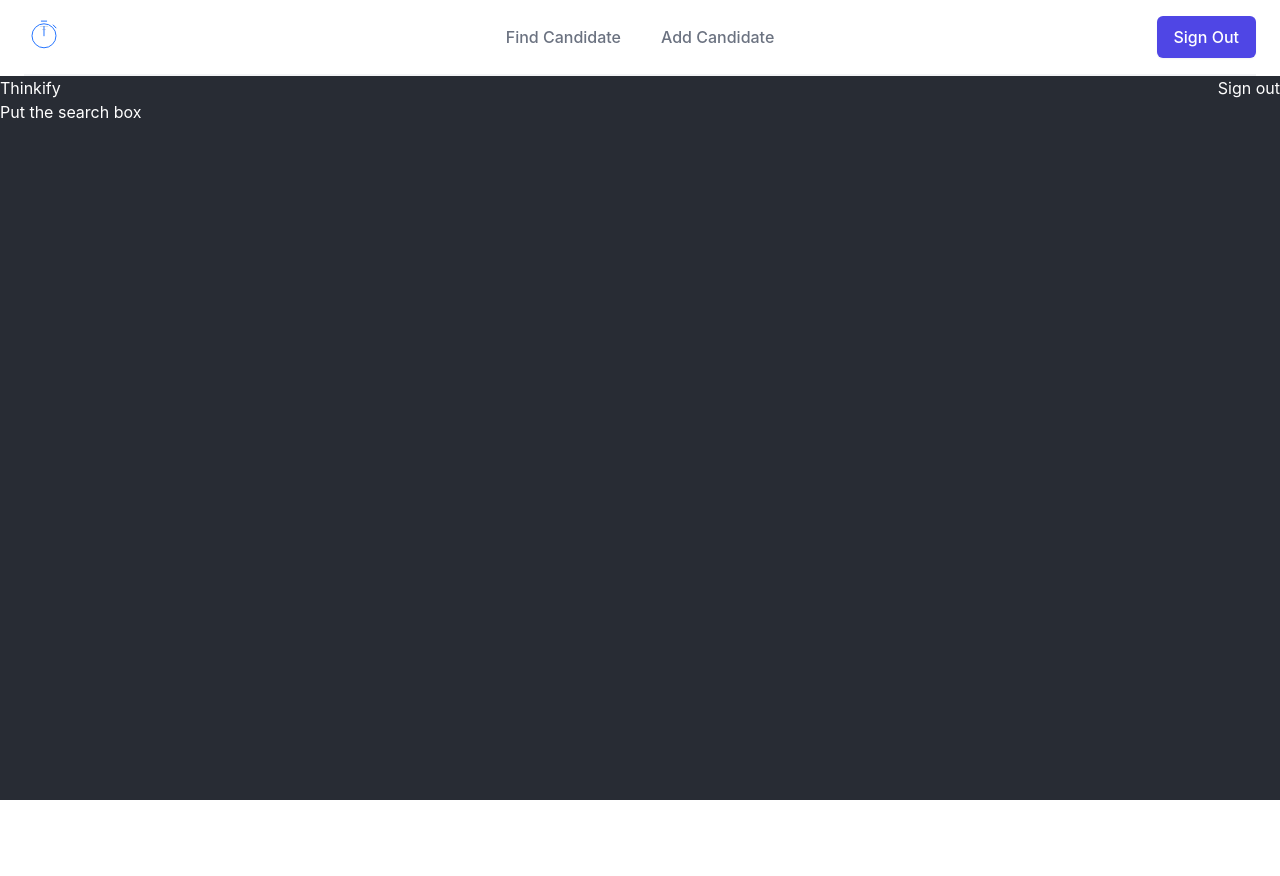
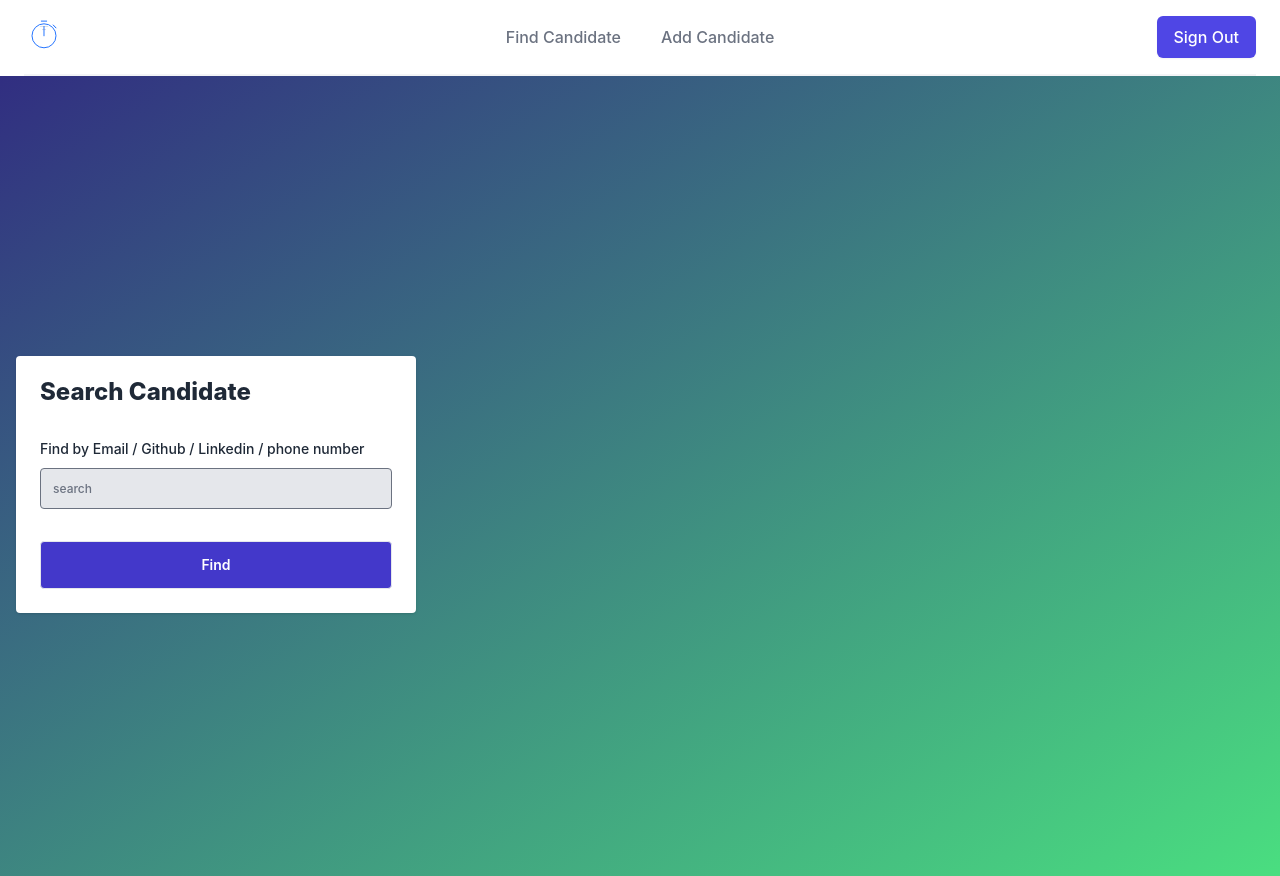
Before and after one commit to Thinkify/Easy-recruit-plugins, a React (Create React App) app in the folder r-app/: page / in a window 1280 px wide. Before the commit the page ends 800 px from the top, so only its background shows below. Built offline with nearby package versions, Linux system fonts and the light colour scheme; no server answers; sample sign-in values are in the browser's storage.

Commit message:
Login logout feature completed

```diff
--- a/r-app/src/App.js
+++ b/r-app/src/App.js
@@ -4,7 +4,6 @@ import { BrowserRouter as Router, Route } from "react-router-dom";
 import Home from "./pages/Home";
 import Login from "./pages/Login";
 import SignUp from "./pages/SignUp";
-import Find from "./pages/Find";
 import AddCandidate from "./pages/AddCandidate";
 import { AuthProvider } from "./context/Auth";
 import PrivateRoute from "./HOC/PrivateRoute";
@@ -17,7 +16,6 @@ const App = () => {
       <Router>
         <div className={'App h-screen'}>
           <Header></Header>
-          <PrivateRoute exact path="/find" component={Find} />
           <PrivateRoute exact path="/add" component={AddCandidate} />
           <PrivateRoute exact path="/" component={Home} />
           <Route exact path="/login" component={Login} />
--- a/r-app/src/components/header.js
+++ b/r-app/src/components/header.js
@@ -37,7 +37,7 @@ export default function Header() {
             <div>
               <Popover.Group as="nav" className="hidden md:flex space-x-10">
                 <a className="text-base font-medium text-gray-500 hover:text-gray-900">
-                  <Link to="/find">Find Candidate</Link>
+                  <Link to="/">Find Candidate</Link>
                 </a>
                 <a className="text-base font-medium text-gray-500 hover:text-gray-900">
                   <Link to="/add">Add Candidate</Link>
@@ -108,7 +108,7 @@ export default function Header() {
             <div className="py-6 px-5 space-y-6">
               <div className="grid grid-cols-2 gap-y-4 gap-x-8">
                 <div className="text-base font-medium text-gray-900 hover:text-gray-700">
-                  <Link to="/find">Find Candidate</Link>
+                  <Link to="/">Find Candidate</Link>
                 </div>
                 <div className="text-base font-medium text-gray-900 hover:text-gray-700">
                   <Link to="/add">Add Candidate</Link>
--- a/r-app/src/pages/Home.js
+++ b/r-app/src/pages/Home.js
@@ -1,24 +1,128 @@
-import React, { useContext } from "react";
-import app from "../base";
-import { AuthContext } from "../context/Auth";
+import React, { useState } from "react";
+import { withRouter } from "react-router";
+import { findCandidate } from "../services/candidates";
 
-const Home = (props) => {
-  const { currentUser } = useContext(AuthContext);
-  console.log("currentUser:", currentUser);
+const Find = () => {
+  const [candidate, setCandidate] = useState("");
+
+  const handleFind = async (event) => {
+    event.preventDefault();
+    const { data } = event.target.elements;
+    try {
+      const res = await findCandidate({ email: data?.value });
+      console.log("candidate", res);
+      setCandidate(res);
+    } catch (error) {
+      alert(error);
+    }
+  };
 
   return (
-    <div>
-      <header>
-        <div className={"flex justify-between items-center"}>
-          <div>Thinkify</div>
-          <button onClick={() => app.auth().signOut()}>Sign out</button>
+    <div className="h-full bg-gradient-to-tl from-green-400 to-indigo-900 w-full py-4 px-4 grid grid-cols-6 gap-6">
+      <div className="flex flex-col items-center justify-center col-span-2">
+        <form
+          onSubmit={handleFind}
+          className="bg-white shadow rounded w-full p-6 mt-4"
+        >
+          <p
+            tabindex="0"
+            className="focus:outline-none text-2xl font-extrabold leading-6 text-gray-800"
+          >
+            Search Candidate
+          </p>
+          <div className={"mt-8"}>
+            <label
+              id="data"
+              className="text-sm font-medium leading-none text-gray-800"
+            >
+              Find by Email / Github / Linkedin / phone number
+            </label>
+            <input
+              aria-labelledby="data"
+              type="text"
+              name="data"
+              placeholder="search"
+              className="bg-gray-200 border rounded  text-xs font-medium leading-none text-gray-800 py-3 w-full pl-3 mt-2"
+            />
+          </div>
+          <div className="mt-8">
+            <button
+              type="submit"
+              className="focus:ring-2 focus:ring-offset-2 focus:ring-indigo-700 text-sm font-semibold leading-none text-white focus:outline-none bg-indigo-700 border rounded hover:bg-indigo-600 py-4 w-full"
+            >
+              Find
+            </button>
+          </div>
+        </form>
+      </div>
+      {candidate && (
+        <div className="bg-white p-3 shadow-sm rounded-sm col-span-4">
+          <div>
+		  <div className="flex items-center space-x-2 font-semibold text-gray-900 leading-8">
+            <span clas="text-green-500">
+              <svg
+                className="h-5"
+                xmlns="http://www.w3.org/2000/svg"
+                fill="none"
+                viewBox="0 0 24 24"
+                stroke="currentColor"
+              >
+                <path
+                  stroke-linecap="round"
+                  stroke-linejoin="round"
+                  stroke-width="2"
+                  d="M16 7a4 4 0 11-8 0 4 4 0 018 0zM12 14a7 7 0 00-7 7h14a7 7 0 00-7-7z"
+                />
+              </svg>
+            </span>
+            <span className="tracking-wide">{candidate?.name}</span>
+          </div>
+          <div className="text-gray-700">
+            <div className="grid md:grid-cols-2 text-sm">
+              <div className="grid grid-cols-2">
+                <div className="px-4 py-2 font-semibold">email</div>
+                <div className="px-4 py-2">
+					<a className="text-blue-800" href={`mailto:${candidate?.email}`}>
+                    {candidate?.email}
+                  	</a>
+
+				</div>
+              </div>
+              <div className="grid grid-cols-2">
+                <div className="px-4 py-2 font-semibold">Phone</div>
+                <div className="px-4 py-2">{candidate?.contact}</div>
+              </div>
+              <div className="grid grid-cols-2">
+                <div className="px-4 py-2 font-semibold">currentSalary</div>
+                <div className="px-4 py-2">{candidate?.currentSalary}</div>
+              </div>
+			  <div className="grid grid-cols-2">
+                <div className="px-4 py-2 font-semibold">expectedSalary</div>
+                <div className="px-4 py-2">{candidate?.expectedSalary}</div>
+              </div>
+
+              <div className="grid grid-cols-2">
+                <div className="px-4 py-2 font-semibold">linkedInProfile</div>
+                <div className="px-4 py-2">{candidate?.linkedInProfile}</div>
+              </div>
+              <div className="grid grid-cols-2">
+                <div className="px-4 py-2 font-semibold">Github</div>
+                <div className="px-4 py-2">{candidate?.gitHub}</div>
+              </div>
+              <div className="grid grid-cols-2">
+                <div className="px-4 py-2 font-semibold">Last updated time</div>
+                <div className="px-4 py-2">{new Date(candidate?.date).toGMTString().substring(0,16)}</div>
+              </div>
+            </div>
+          </div>
+          <button className="block w-full text-blue-800 text-sm font-semibold rounded-lg hover:bg-gray-100 focus:outline-none focus:shadow-outline focus:bg-gray-100 hover:shadow-xs p-3 my-4">
+            Edit Information
+          </button>
+		  </div>
         </div>
-      </header>
-	  <main>
-		  Put the search box
-	  </main>
+      )}
     </div>
   );
 };
 
-export default Home;
+export default withRouter(Find);
```
